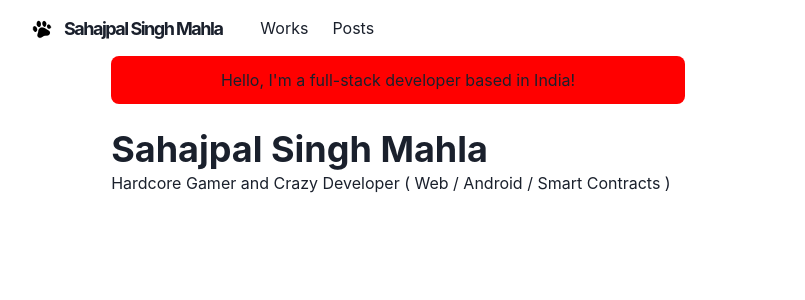
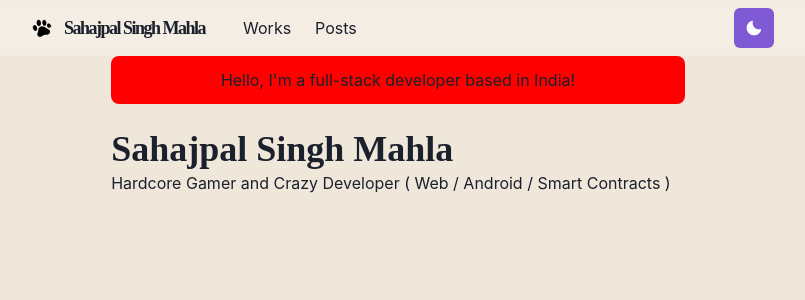
Before and after one commit to Sahajpal/Portfolio, a Next.js app: page / in a window 1280 px wide. Shown: the top 300 px of the page, without its empty margins (242-1047 px from the left). Built offline with nearby package versions, Linux system fonts and the light colour scheme.

Commit message:
feat: Added Button for Theme Switch

```diff
--- a/components/navbar.js
+++ b/components/navbar.js
@@ -15,6 +15,7 @@
   useColorModeValue
 } from '@chakra-ui/react'
 import { HamburgerIcon } from '@chakra-ui/icons'
+import ThemeToggleButton from './theme-toggle-button'
 
 const LinkItem = ({ href, path, children }) => {
   const active = path === href
@@ -76,6 +77,7 @@
         </Stack>
 
         <Box flex={1} align="right">
+        <ThemeToggleButton/>
           <Box ml={2} display={{ base: 'incline-block', md: 'none' }}>
             <Menu>
               <MenuButton
--- /dev/null
+++ b/components/theme-toggle-button.js
@@ -0,0 +1,17 @@
+import { MoonIcon, SunIcon } from '@chakra-ui/icons'
+import { IconButton, useColorMode, useColorModeValue } from '@chakra-ui/react'
+
+const ThemeToggleButton = () => {
+  const { toggleColorMode } = useColorMode()
+
+  return (
+    <IconButton
+      aria-label="Toggle theme"
+      colorScheme={useColorModeValue('purple', 'orange')}
+      icon={useColorModeValue(<MoonIcon />, <SunIcon />)}
+      onClick={toggleColorMode}
+    ></IconButton>
+  )
+}
+
+export default ThemeToggleButton
--- /dev/null
+++ b/lib/theme.js
@@ -0,0 +1,55 @@
+import { extendTheme } from '@chakra-ui/react'
+import { mode } from '@chakra-ui/theme-tools'
+
+const styles = {
+  global: props => ({
+    body: {
+      bg: mode('#f0e7db', '#202023')(props)
+    }
+  })
+}
+
+const components = {
+  Heading: {
+    variants: {
+      'section-title': {
+        textDecoration: 'underline',
+        fontSize: 20,
+        textUnderlineOffset: 6,
+        textDecorationColor: '#525252',
+        textDecorationThickness: 4,
+        marginTop: 3,
+        marginBottom: 4
+      }
+    }
+  },
+  Link: {
+    baseStyle: props => ({
+      color: mode('#3d7aed', '#ff63c3')(props),
+      textUnderlineOffset: 3
+    })
+  }
+}
+
+const fonts = {
+  heading: "'M PLUS Rounded 1c'"
+}
+
+const colors = {
+  glassTeal: '#88ccca'
+}
+
+const config = {
+  initailColorMode: 'dark',
+  useSystemColorMode: true
+}
+
+const theme = extendTheme({
+  config,
+  styles,
+  components,
+  colors,
+  fonts
+})
+
+export default theme
--- a/pages/_app.js
+++ b/pages/_app.js
@@ -1,9 +1,10 @@
 import { ChakraProvider } from '@chakra-ui/react'
 import Layout from '../components/layouts/main'
+import theme from '../lib/theme'
 
 const Website = ({ Component, pageProps, router }) => {
   return (
-    <ChakraProvider>
+    <ChakraProvider theme={theme}>
       <Layout router={router}>
         <Component {...pageProps} key={router.route}></Component>
       </Layout>
--- /dev/null
+++ b/pages/_document.js
@@ -0,0 +1,18 @@
+import { ColorModeScript } from '@chakra-ui/react'
+import NextDocument, { Html, Head, Main, NextScript } from 'next/document'
+import theme from '../lib/theme'
+
+export default class Document extends NextDocument {
+  render() {
+    return (
+      <Html lang="en">
+        <Head />
+        <body>
+          <ColorModeScript initialColorMode={theme.config.initialColorMode} />
+          <Main />
+          <NextScript />
+        </body>
+      </Html>
+    )
+  }
+}
```
